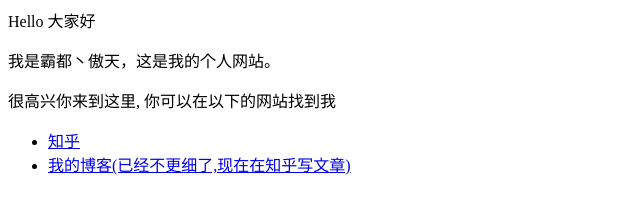
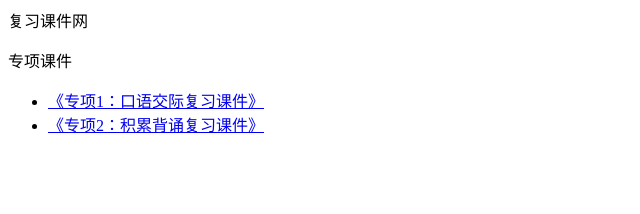
Before and after one commit to QQXIAOZHOU/qq, a plain HTML site: page index.html in a window 1280 px wide. Shown: the whole page, without its empty margins (0-640 px from the left). Drawn offline with Linux system fonts and the light colour scheme.

Commit message:
index.html

```diff
--- a/index.html
+++ b/index.html
@@ -1,8 +1,9 @@
-<p>Hello 大家好</p>
-<p>我是霸都丶傲天，这是我的个人网站。 </p>
-<p>很高兴你来到这里, 你可以在以下的网站找到我</p>
-
+<p>复习课件网</p>
+<p> </p>
+<p> </p>
+<p> </p>
+<p>专项课件</p>
 <ul>
-  <li> <a href="https://www.zhihu.com/people/AJLoveChina">知乎</a> </li>
-  <li> <a href="http://hejie.nigeerhuo.com">我的博客(已经不更细了,现在在知乎写文章)</a> </li>
+  <li> <a href="https://13.r302.cc/p8JqyxV?platform=enpc&channel=copylink">《专项1：口语交际复习课件》</a> </li>
+  <li> <a href="https://13.r302.cc/GDrdjRe?platform=enpc&channel=copylink">《专项2：积累背诵复习课件》</a> </li>
 </ul>
```
